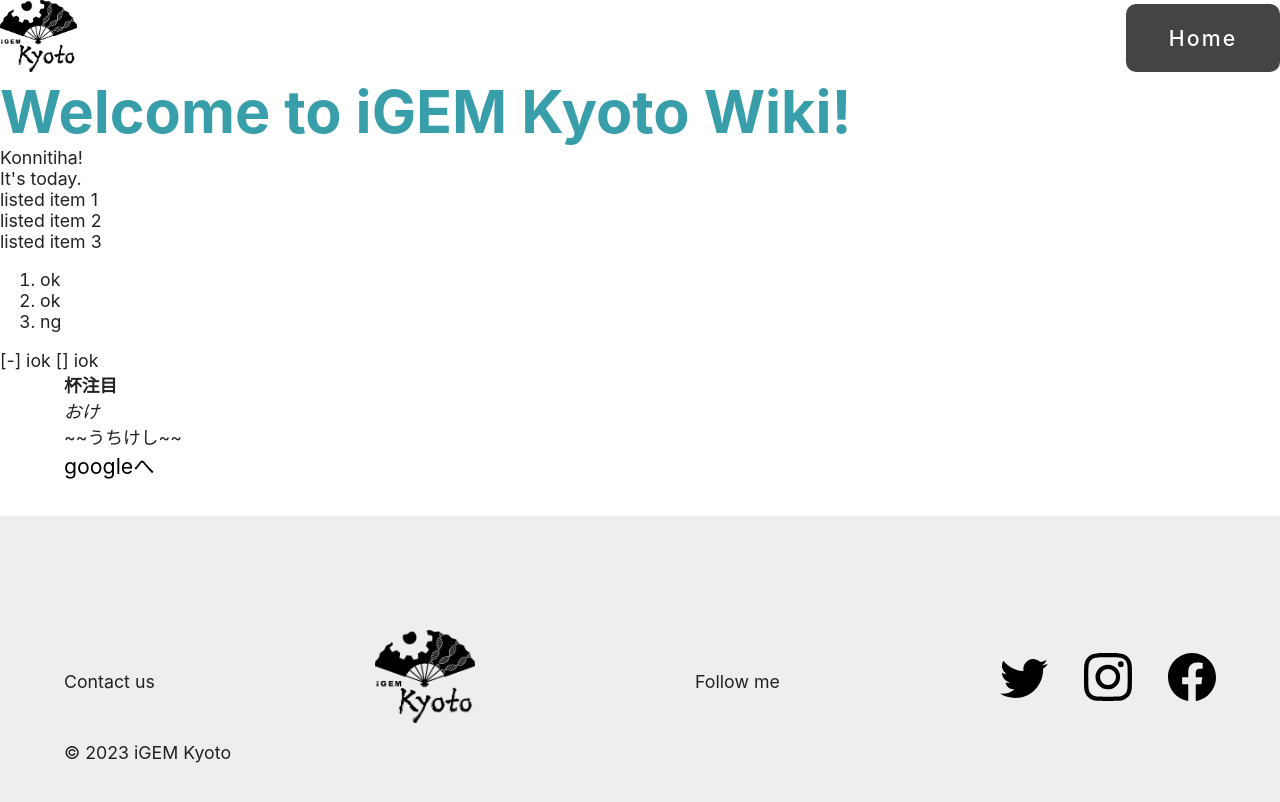
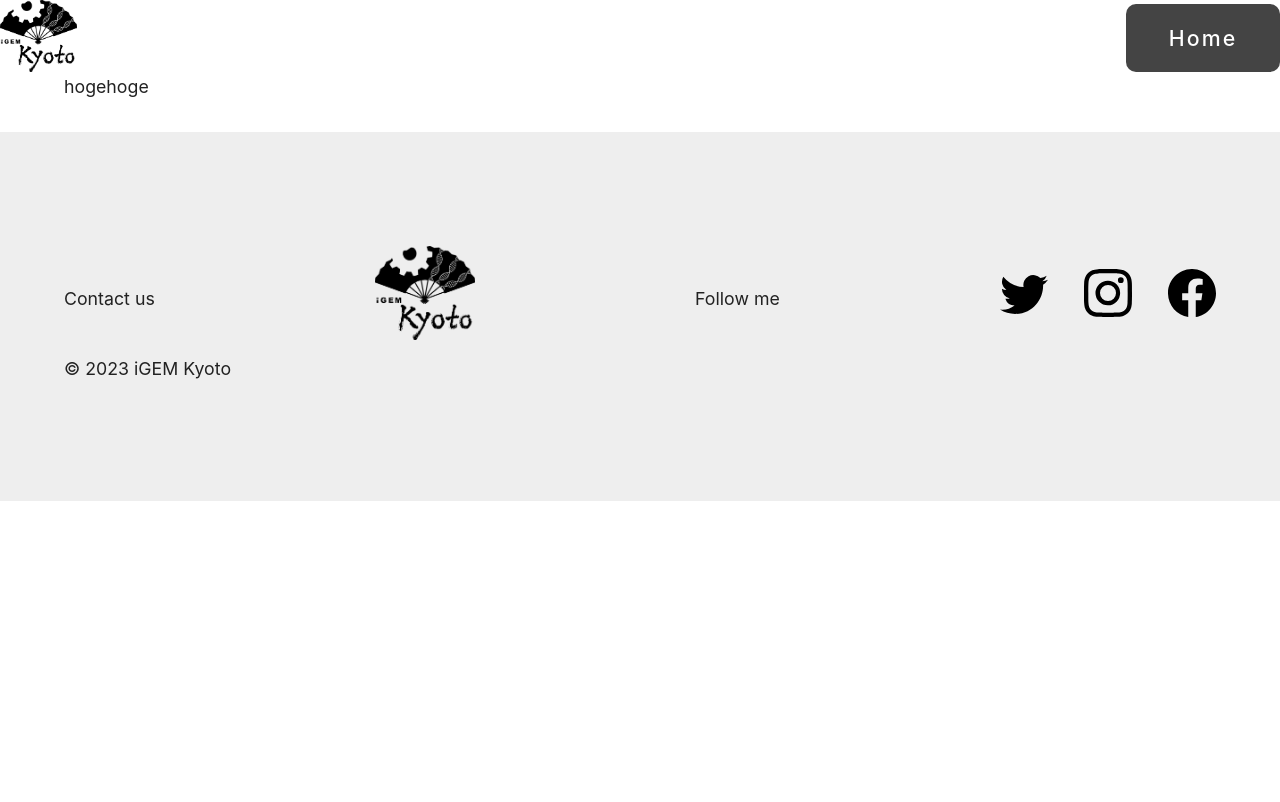
Before and after one commit to iGEMKyotoOfficial/2023-Wiki, a Next.js app: page / in a window 1280 px wide. Shown: the top 802 px of the page. Built offline with nearby package versions, Linux system fonts and the light colour scheme.

Commit message:
index.mdx から tsx へ

```diff
--- a/pages/index.mdx
+++ /dev/null
@@ -1,24 +0,0 @@
-import Link from 'next/link'
-import Container from 'components/container'
-
-# Welcome to iGEM Kyoto Wiki!
-Konnitiha!
-It's today.
-
-- listed item 1
-- listed item 2
-- listed item 3
-
-1. ok
-2. ok
-3. ng
-
-[-] iok
-[] iok
-
-<Container>
-**杯注目**
-*おけ*
-~~うちけし~~
-<Link href="https://google.co.jp">googleへ</Link>
-</Container>
--- /dev/null
+++ b/pages/index.tsx
@@ -0,0 +1,8 @@
+import Container from 'components/container'
+export default function Index() {
+  return (
+    <Container>
+      hogehoge
+    </Container>
+  )
+}
```
